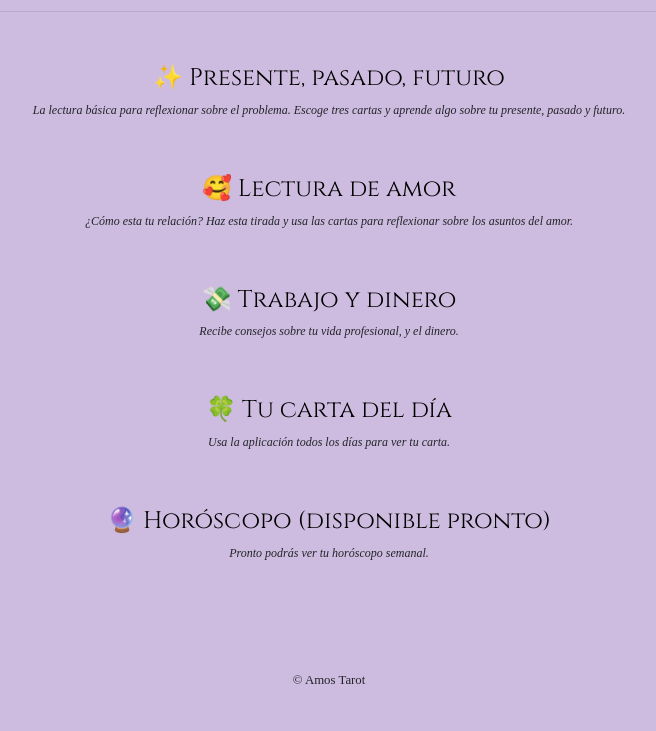
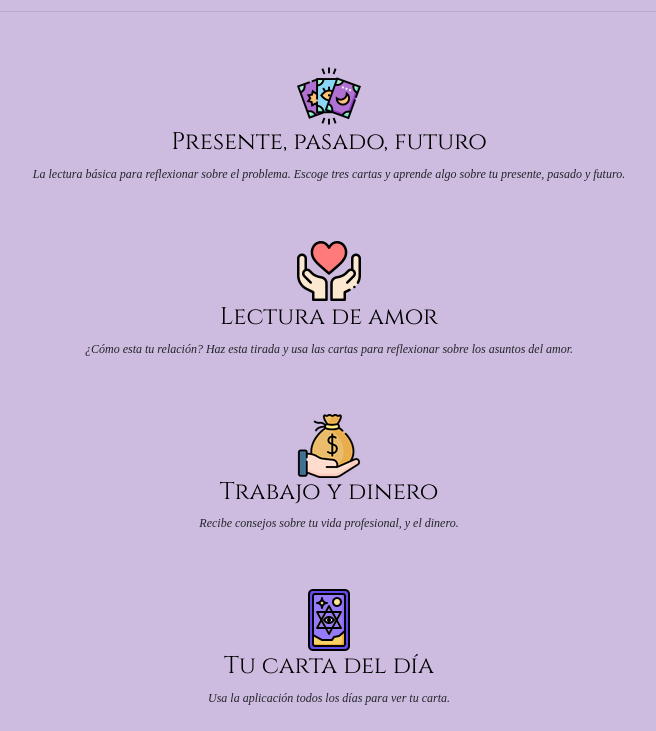
Before and after one commit to algzb/tarot, a plain HTML site: page index.html in a window 1280 px wide. Shown: the part 69-800 px from the top of the page, without its empty margins (311-967 px from the left). Drawn offline with Linux system fonts and the light colour scheme.

Commit message:
imagenes

```diff
--- a/index.html
+++ b/index.html
@@ -57,25 +57,33 @@
             <!-- Here is the menu for selecting a spread-->
             <div id="spread_selection">
                 <div class="rule_of_three" style="padding: 20px;">
-                    <h4>✨ Presente, pasado, futuro</h4>
+<img src="img/icons/past.png"/>
+                    <h4>Presente, pasado, futuro</h4>
                     <p>La lectura básica para reflexionar sobre el problema. Escoge tres cartas y aprende algo sobre tu presente, pasado y futuro.</p>
 
                 </div>
                 <div class="true_love" style="padding: 20px">
-                    <h4>🥰 Lectura de amor</h4>
+                  <img src="img/icons/love.png"/>
+
+                    <h4>Lectura de amor</h4>
                     <p>¿Cómo esta tu relación? Haz esta tirada y usa las cartas para reflexionar sobre los asuntos del amor.</p>
 
                 </div>
                 <div class="success" style="padding: 20px;">
-                    <h4>💸 Trabajo y dinero</h4>
+                  <img src="img/icons/salary.png"/>
+
+                    <h4>Trabajo y dinero</h4>
                     <p>Recibe consejos sobre tu vida profesional, y el dinero.</p>
                 </div>
                 <div class="cartadia" style="padding: 20px">
-                    <h4><a href="https://algzb.github.io/tarot/reading.html" style="color: #000; underline:none;">🍀 Tu carta del día</a></h4>
+                  <img src="img/icons/onecard.png"/>
+                    <h4><a href="https://algzb.github.io/tarot/reading.html" style="color: #000; underline:none;">Tu carta del día</a></h4>
                     <p>Usa la aplicación todos los días para ver tu carta.</p>
                 </div>
                 <div class="horoscopo" style="padding: 20px;">
-                    <h4><a href="" style="color: #000; underline:none;">🔮 Horóscopo (disponible pronto)</a></h4>
+                  <img src="img/icons/horoscope.png"/>
+
+                    <h4><a href="" style="color: #000; underline:none;">Horóscopo (disponible pronto)</a></h4>
                     <p>Pronto podrás ver tu horóscopo semanal.</p>
 
                 </div>
@@ -87,8 +95,9 @@
                         <p>Piensa en tu pregunta. Concentrate. Respira profundo. Presiona sobre la imágen hasta escoger todas tus cartas. Luego presiona sobre cada carta recibir el mensaje.</p>
                     </center>
                     <img src="https://media2.giphy.com/media/H4i8GUiYLXEaRXzvLo/giphy.gif" class="deck rounded" alt="Descubre tu fortuna." id="deckDraw">
+
                 </div>
-            </div>
+            </div></br>
                 <!--Here are the different spreads designed to display properly with horrible bootstrap-->
             <div class="spread_display">
                 <!--Three card spread-->
@@ -101,7 +110,7 @@
                     <span class="3"></span>
                 </div>
                 <!--True Love Spread-->
-                <div id="true_love_spread" style="padding-left:10px;">
+                <div id="true_love_spread">
                     <div id="tl_first_card">
                         <p class="card_position"><span class="1_description"></span></p>
                         <span class="1"></span>
```
Also changed, not shown: img/icons/horoscope.png (added), img/icons/love.png (added), img/icons/onecard.png (added), img/icons/past.png (added), img/icons/salary.png (added), img/salary.png (added).
